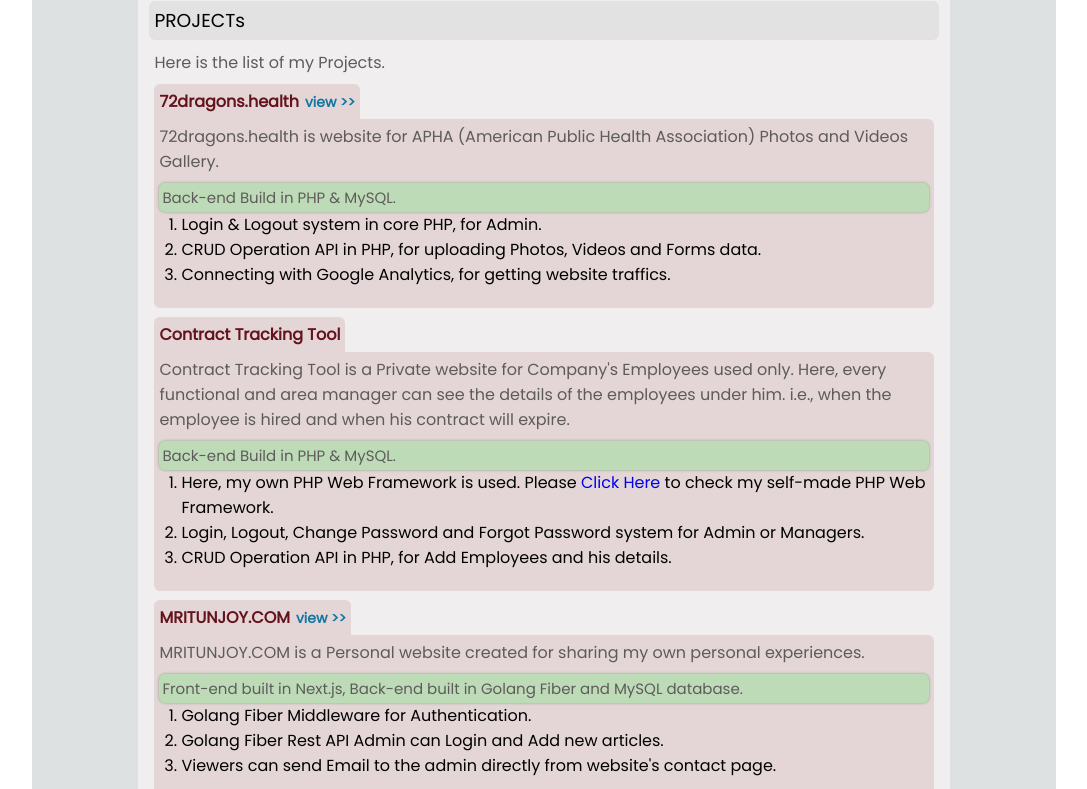
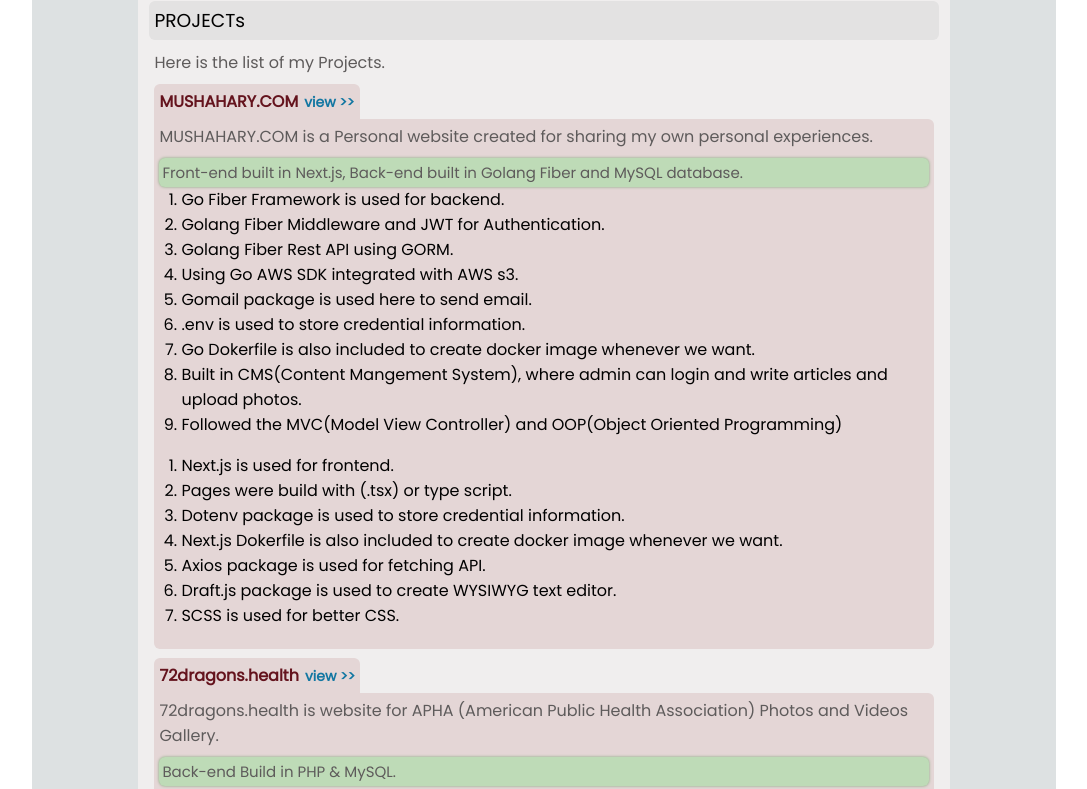
Before and after one commit to mritun1/mushahary.com-v1, a Next.js app: page /team/mritunjoy-mushahary in a window 1280 px wide. Shown: the part 1160-1949 px from the top of the page, without its empty margins (96-1183 px from the left). Built offline with nearby package versions, Linux system fonts and the light colour scheme.

Commit message:
resumes add new project

```diff
--- a/pages/team/mritunjoy-mushahary.tsx
+++ b/pages/team/mritunjoy-mushahary.tsx
@@ -282,8 +282,6 @@
                                                 <span className='tags'>AWS EC2/s3</span>
                                                 <span className='tags'>Vercel/Godaddy</span>
                                                 <span className='tags'>Git/Github</span>
-                                                <span className='tags'>Google Analytics</span>
-                                                <span className='tags'>Google Search Console</span>
                                                 <span className='tags'>Linux</span>
                                                 <span className='tags'>Corntab/Cornjob</span>
                                                 <span className='tags'>Shell Scripting</span>
@@ -300,6 +298,41 @@
                             </div>
                             <div className="resume_projects">
                                 <p>Here is the list of my Projects.</p>
+
+                                <div className="project">
+                                    <div className="project_head">
+                                        <div className="project_head_text">
+                                            <h4>
+                                                MUSHAHARY.COM
+                                                <Link target="_blank" href="https://mushahary.com/">view &gt;&gt;</Link>
+                                            </h4>
+                                        </div>
+                                    </div>
+                                    <div className="project_content">
+                                        <p>MUSHAHARY.COM is a Personal website created for sharing my own personal experiences.</p>
+                                        <p className='title'>Front-end built in Next.js, Back-end built in Golang Fiber and MySQL database.</p>
+                                        <ol className='ol'>
+                                            <li>Go Fiber Framework is used for backend.</li>
+                                            <li>Golang Fiber Middleware and JWT for Authentication.</li>
+                                            <li>Golang Fiber Rest API using GORM.</li>
+                                            <li>Using Go AWS SDK integrated with AWS s3.</li>
+                                            <li>Gomail package is used here to send email.</li>
+                                            <li>.env is used to store credential information.</li>
+                                            <li>Go Dokerfile is also included to create docker image whenever we want.</li>
+                                            <li>Built in CMS(Content Mangement System), where admin can login and write articles and upload photos.</li>
+                                            <li>Followed the MVC(Model View Controller) and OOP(Object Oriented Programming)</li>
+                                        </ol>
+                                        <ol className='ol'>
+                                            <li>Next.js is used for frontend.</li>
+                                            <li>Pages were build with (.tsx) or type script.</li>
+                                            <li>Dotenv package is used to store credential information.</li>
+                                            <li>Next.js Dokerfile is also included to create docker image whenever we want.</li>
+                                            <li>Axios package is used for fetching API.</li>
+                                            <li>Draft.js package is used to create WYSIWYG text editor.</li>
+                                            <li>SCSS is used for better CSS.</li>
+                                        </ol>
+                                    </div>
+                                </div>
 
                                 <div className="project">
                                     <div className="project_head">
@@ -336,30 +369,13 @@
                                         <ol className='ol'>
                                             <li>Here, my own PHP Web Framework is used. Please <Link href="https://github.com/mritun1/MritunjoYframe" target="_blank">Click Here</Link> to check my self-made PHP Web Framework.</li>
                                             <li>Login, Logout, Change Password and Forgot Password system for Admin or Managers.</li>
-                                            <li>CRUD Operation API in PHP, for Add Employees and his details.</li>
+                                            <li>CRUD Operation and API in PHP.</li>
+                                            <li>The website is generally developed for our company used only. For listing our employees and storing their details for further used, whenever required by our Managers.</li>
                                         </ol>
                                     </div>
                                 </div>
 
-                                <div className="project">
-                                    <div className="project_head">
-                                        <div className="project_head_text">
-                                            <h4>
-                                                MRITUNJOY.COM
-                                                <Link target="_blank" href="https://72dragons.health/">view &gt;&gt;</Link>
-                                            </h4>
-                                        </div>
-                                    </div>
-                                    <div className="project_content">
-                                        <p>MRITUNJOY.COM is a Personal website created for sharing my own personal experiences.</p>
-                                        <p className='title'>Front-end built in Next.js, Back-end built in Golang Fiber and MySQL database.</p>
-                                        <ol className='ol'>
-                                            <li>Golang Fiber Middleware for Authentication.</li>
-                                            <li>Golang Fiber Rest API Admin can Login and Add new articles.</li>
-                                            <li>Viewers can send Email to the admin directly from website&apos;s contact page.</li>
-                                        </ol>
-                                    </div>
-                                </div>
+
 
                             </div>
 
```
